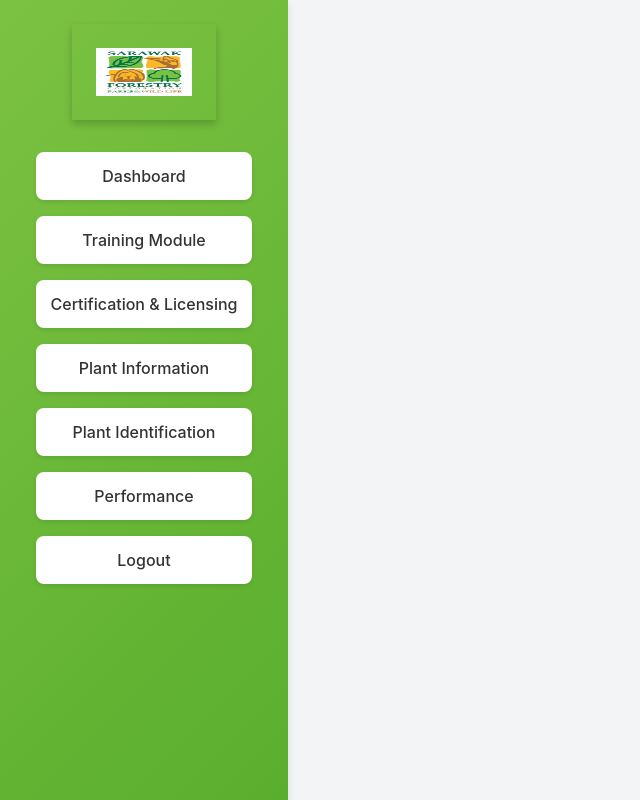
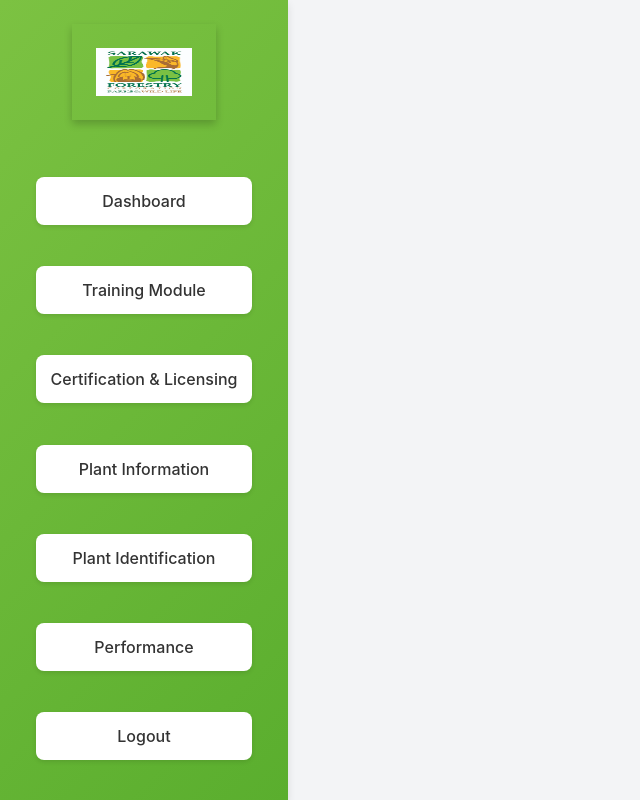
Before and after one commit to Ricesuu/COS30049-Park-Guide-Training-and-Management, a React (Vite) app in the folder frontend/web/website/: page /park_guide in a window 1280 px wide. Shown: the whole page, without its empty margins (0-640 px from the left). Built offline with nearby package versions, Linux system fonts and the light colour scheme.

Commit message:
Added logout functionality for park guide side bar

```diff
--- a/frontend/web/website/src/ParkGuideStyle.css
+++ b/frontend/web/website/src/ParkGuideStyle.css
@@ -30,14 +30,14 @@ body {
   width: 18rem; /* Sidebar width (288px) */
   display: flex;
   flex-direction: column;
-  justify-content: flex-start;
+  justify-content: space-between;
   align-items: center;
   padding: 1.5rem; /* 24px */
   background: linear-gradient(135deg, #7CC242, #5AAE2E); /* Gradient for a modern look */
   color: white;
   box-shadow: 0 4px 8px rgba(0, 0, 0, 0.1);
   z-index: 1000; /* Ensure it stays above other content */
-  overflow-y: auto; /* Allow sidebar to scroll if needed */
+  overflow-y: hidden;
 }
 
 .sidebar img {
--- a/frontend/web/website/src/components/park_guide/sidebar.jsx
+++ b/frontend/web/website/src/components/park_guide/sidebar.jsx
@@ -1,11 +1,26 @@
 import { useNavigate } from 'react-router-dom';
+import { getAuth, signOut } from 'firebase/auth';
+import "../../ParkGuideStyle.css";
 
 const Sidebar = () => {
   const navigate = useNavigate();
-  const base = "/park_guide"; // ✅ Central base path for all routes
+  const base = "/park_guide"; // Central base path
 
   const navigateTo = (path) => {
     navigate(path);
+  };
+
+  const handleLogout = async () => {
+    const auth = getAuth();
+    try {
+      await signOut(auth); // ✅ Firebase logout
+      localStorage.removeItem("token");
+      sessionStorage.removeItem("token");
+      navigate("/login"); // Redirect to login page
+    } catch (error) {
+      console.error("Logout failed:", error);
+      // You can add a toast here if needed
+    }
   };
 
   return (
@@ -19,7 +34,7 @@ const Sidebar = () => {
       <button className="nav-btn" onClick={() => navigateTo(`${base}/identify`)}>Plant Identification</button>
       <button className="nav-btn" onClick={() => navigateTo(`${base}/performance`)}>Performance</button>
 
-      <button className="nav-btn logout" onClick={() => navigateTo('/logout')}>Logout</button> {/* assuming logout is handled separately */}
+      <button className="nav-btn logout" onClick={handleLogout}>Logout</button>
     </aside>
   );
 };
```
